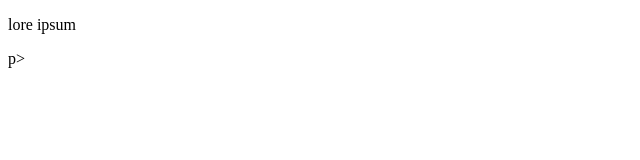
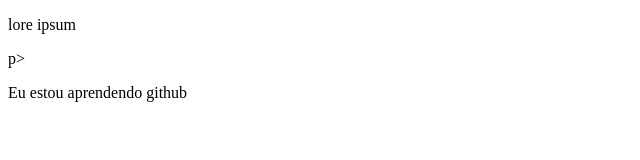
Before and after one commit to RevRicardo/projeto-1, a plain HTML site: page index.html in a window 1280 px wide. Shown: the whole page, without its empty margins (0-640 px from the left). Drawn offline with Linux system fonts and the light colour scheme.

Commit message:
ADD texto aprendendo

```diff
--- a/index.html
+++ b/index.html
@@ -8,4 +8,5 @@
 <title>Hello world</title>
 <p>lore ipsum</p>p>
 </body>
+<p>Eu estou aprendendo github</p>
 </html>
```
